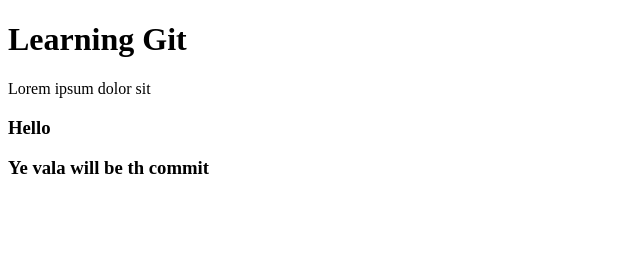
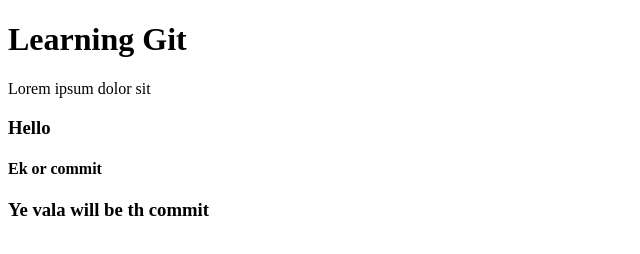
Before and after one commit to Shobhit1505/learning-git, a plain HTML site: page index.html in a window 1280 px wide. Shown: the whole page, without its empty margins (0-640 px from the left). Drawn offline with Linux system fonts and the light colour scheme.

Commit message:
git commit -m "ABout mwein changes"

```diff
--- a/index.html
+++ b/index.html
@@ -11,6 +11,7 @@
     <p>
       Lorem ipsum dolor sit</p>
     <h3>Hello</h3>
+    <h4>Ek or commit</h4>
     <h3>Ye vala will be th commit</h3>
   </body>
 </html>
```
